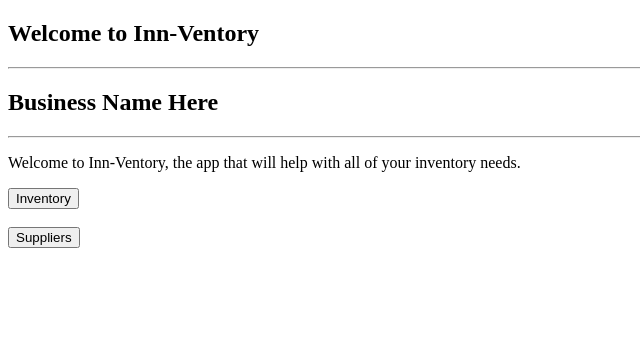
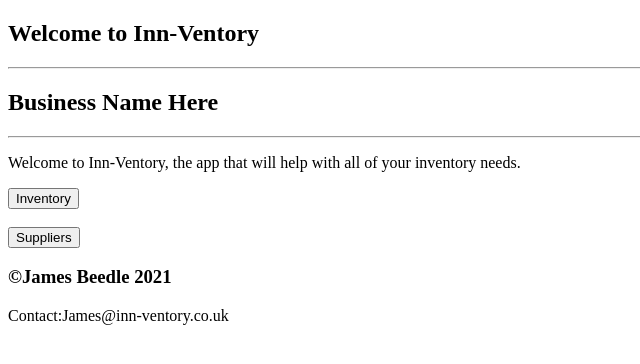
Before and after one commit to JamesSBeedle/Inn-Ventory-Alcohol-Inventory-Application, a Flask app: page / in a window 1280 px wide. Shown: the top 364 px of the page, without its empty margins (0-640 px from the left). Run offline with Flask 2, Linux system fonts and the light colour scheme.

Commit message:
added a footer to the base.html file

```diff
--- a/templates/base.html
+++ b/templates/base.html
@@ -16,4 +16,12 @@
     </main>
 
 </body>
+<footer>
+    <section>
+        <h3>©James Beedle 2021</h3>
+    </section>
+    <section>
+        <p>Contact:James@inn-ventory.co.uk</p>
+    </section>
+</footer>
 </html>
```
